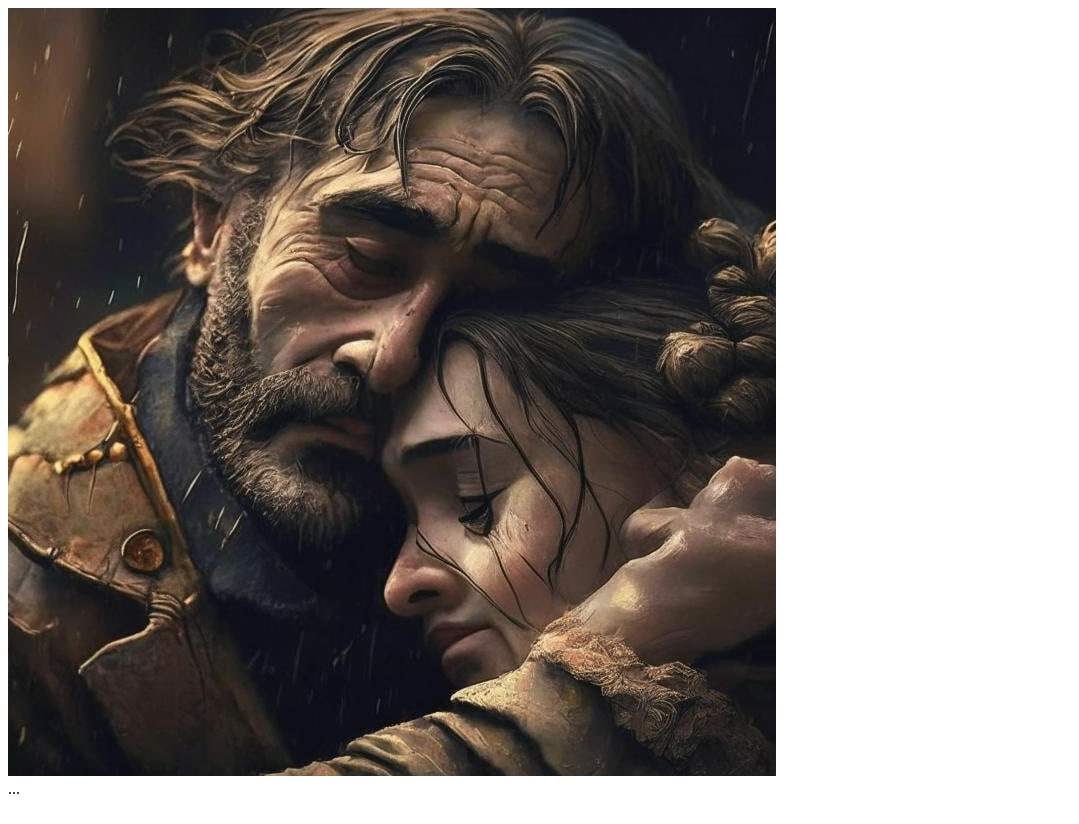
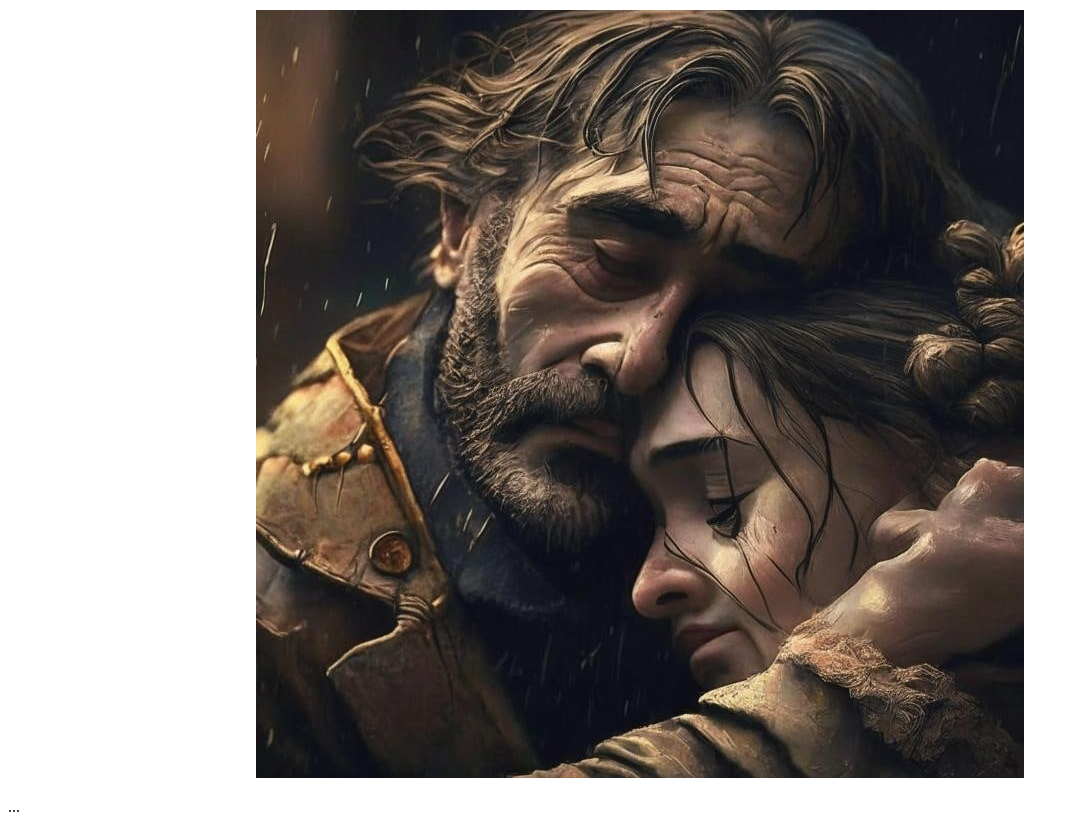
Before and after one commit to ggv1975yendt/web, a plain HTML site: page index.html in a window 1280 px wide. Shown: the whole page, without its empty margins (0-1079 px from the left). Drawn offline with Linux system fonts and the light colour scheme.

Commit message:
Update index.html

```diff
--- a/index.html
+++ b/index.html
@@ -4,8 +4,12 @@
   <meta charset="utf-8" />
   <title></title>
   <link rel="stylesheet" href="/style.css" />
-
-
+  <style>
+    .marginauto {
+      margin: 10px auto 20px;
+      display: block;
+    }
+  </style>
 </head>
 <body>
 <div>
```
